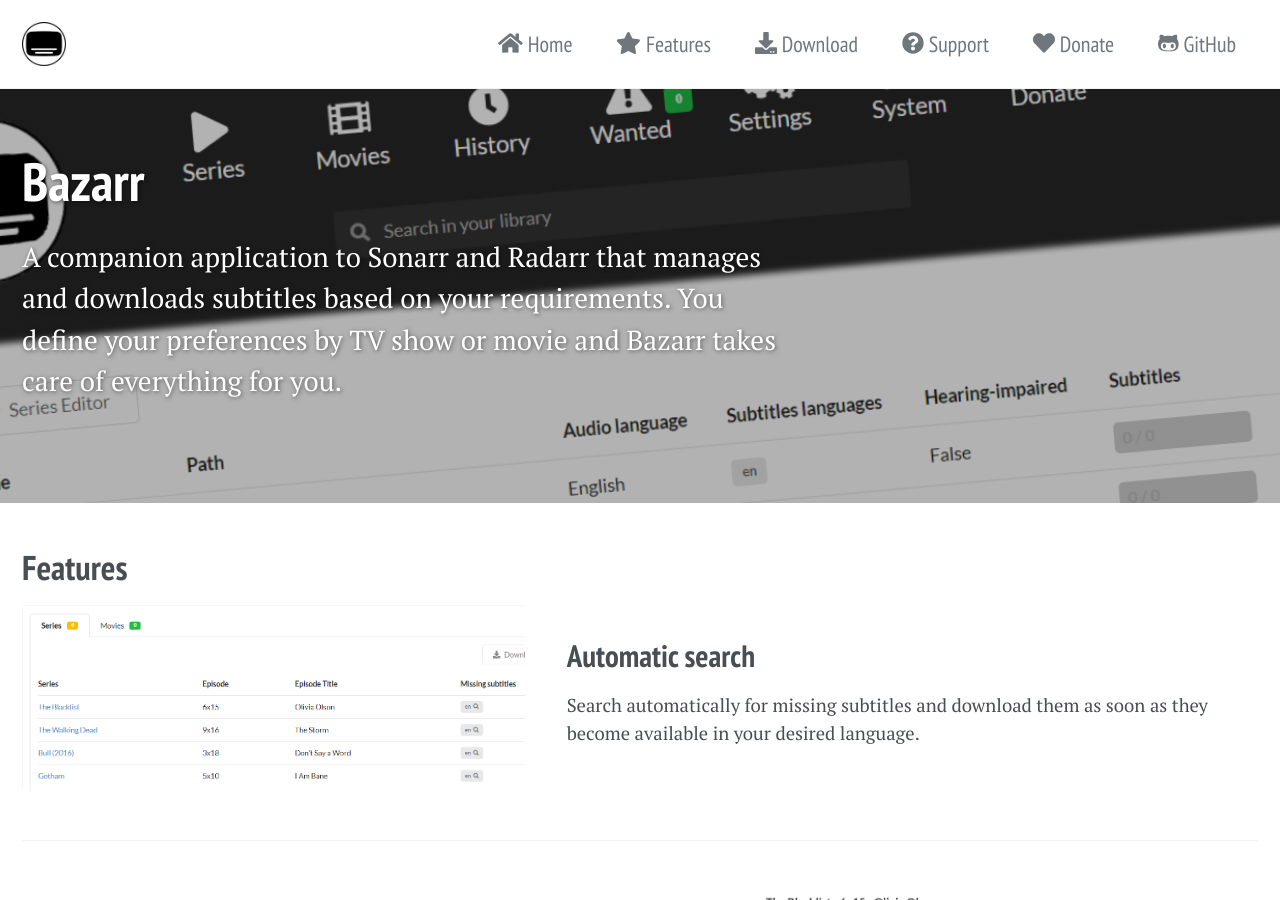
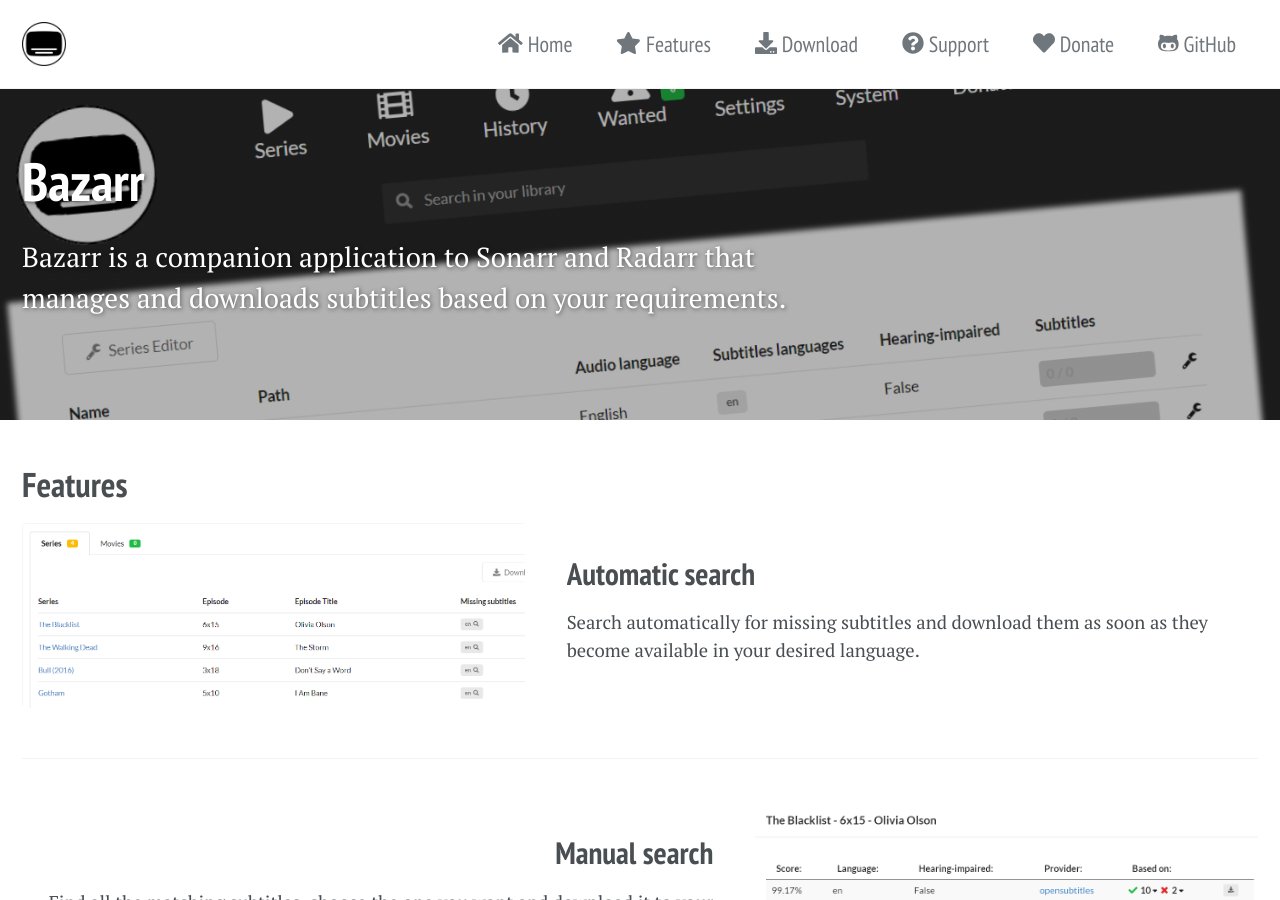
Before and after one commit to bazarr/bazarr.github.io, a Jekyll site: the page built from index.html, in a window 1280 px wide and 900 px high. Built offline with Jekyll 4.4.1, drawn with Linux system fonts in a browser that asks for light colours; cached includes are drawn as plain includes; nearby versions of some CDN libraries; the list of posts is cut into pages by our own code.

Commit message:
Update index.html

```diff
--- a/index.html
+++ b/index.html
@@ -1,7 +1,7 @@
 ---
 layout: splash
 
-excerpt: "A companion application to Sonarr and Radarr that manages and downloads subtitles based on your requirements. You define your preferences by TV show or movie and Bazarr takes care of everything for you."
+excerpt: "Bazarr is a companion application to Sonarr and Radarr that manages and downloads subtitles based on your requirements."
 header:
   overlay_image: /assets/img/banner.png
   overlay_filter: 0.3
```
